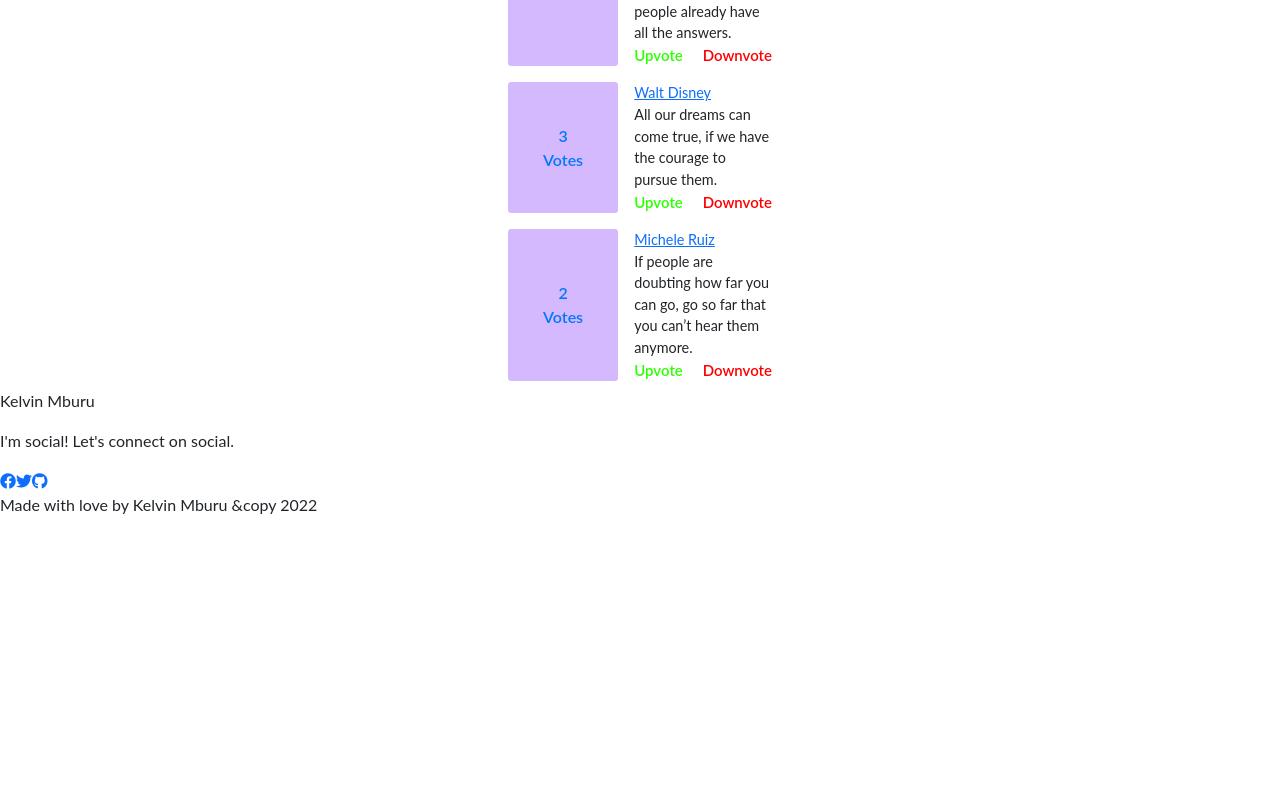
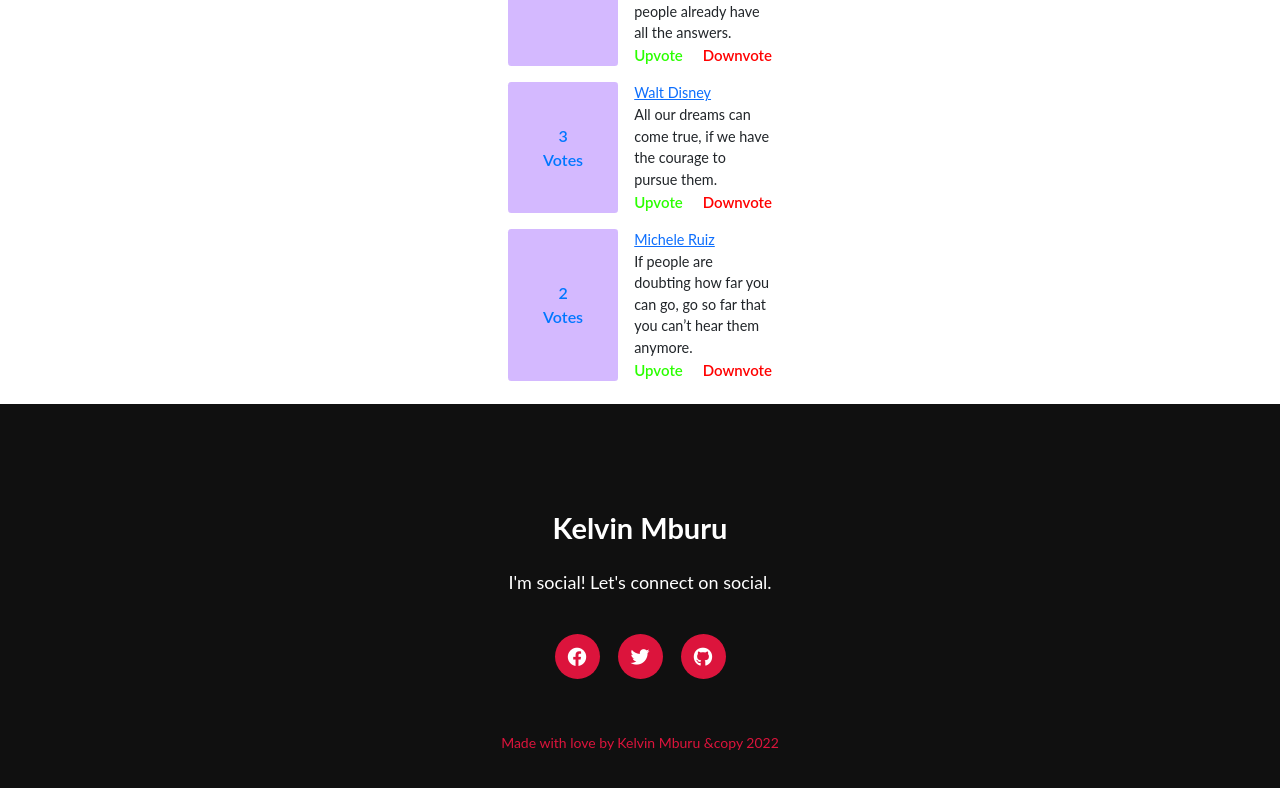
Before and after one commit to kelvinmburu/vote-a-quote, an Angular app: page / in a window 1280 px wide. Shown: the part 906-1694 px from the top of the page. Before the commit the page ends 1439 px from the top, so only its background shows below. Built offline with nearby package versions, Linux system fonts and the light colour scheme.

Commit message:
stt: styled footer section

```diff
--- a/src/app/app.component.css
+++ b/src/app/app.component.css
@@ -25,3 +25,62 @@
     padding: 10px 25px;
     cursor: pointer;
 }
+
+/* Footer Section Styling */
+
+footer {
+    margin-top: 15px;
+    position: relative;
+    width: 100%;
+    height: 400px;
+    background: #101010;
+    display: flex;
+    flex-direction: column;
+    align-items: center;
+    justify-content: center;
+  }
+
+  footer p:nth-child(1) {
+    color: #fff;
+    font-size: 29px;
+    margin-bottom: 20px;
+    font-weight: bold;
+  }
+
+  footer p:nth-child(2) {
+    color: #fff;
+    font-size: 18px;
+    width: 500px;
+    text-align: center;
+    line-height: 26px;
+  }
+
+  .social-icons {
+    display: flex;
+  }
+
+  .social-icons a {
+    width: 45px;
+    height: 45px;
+    display: flex;
+    align-items: center;
+    justify-content: center;
+    background: crimson;
+    border-radius: 50%;
+    margin: 23px 9px;
+    color: #fff;
+    text-decoration: none;
+    font-size: 19px;
+  }
+
+  .social-icons a:hover {
+    transform: scale(1.2);
+    transition: 0.3s;
+  }
+
+  .cpr {
+    position: absolute;
+    color: crimson;
+    bottom: 35px;
+    font-size: 14px;
+  }
```
